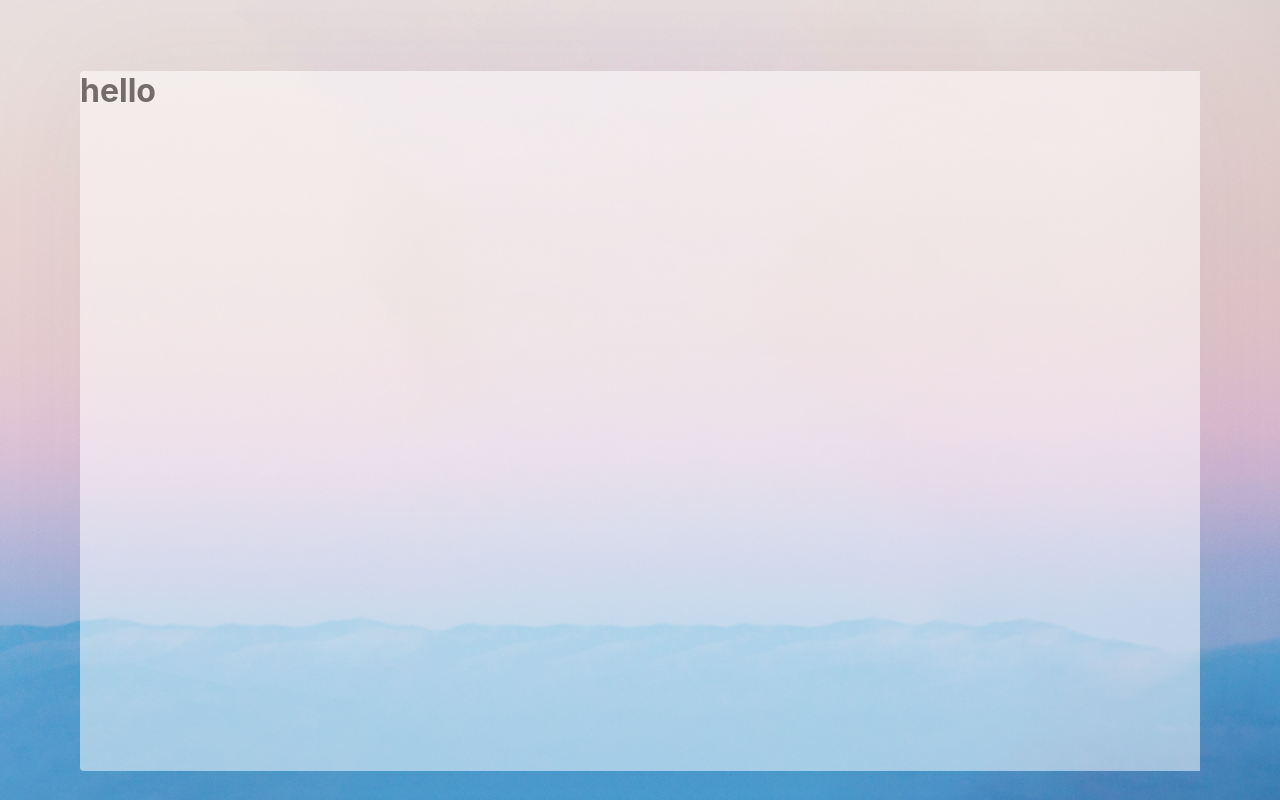
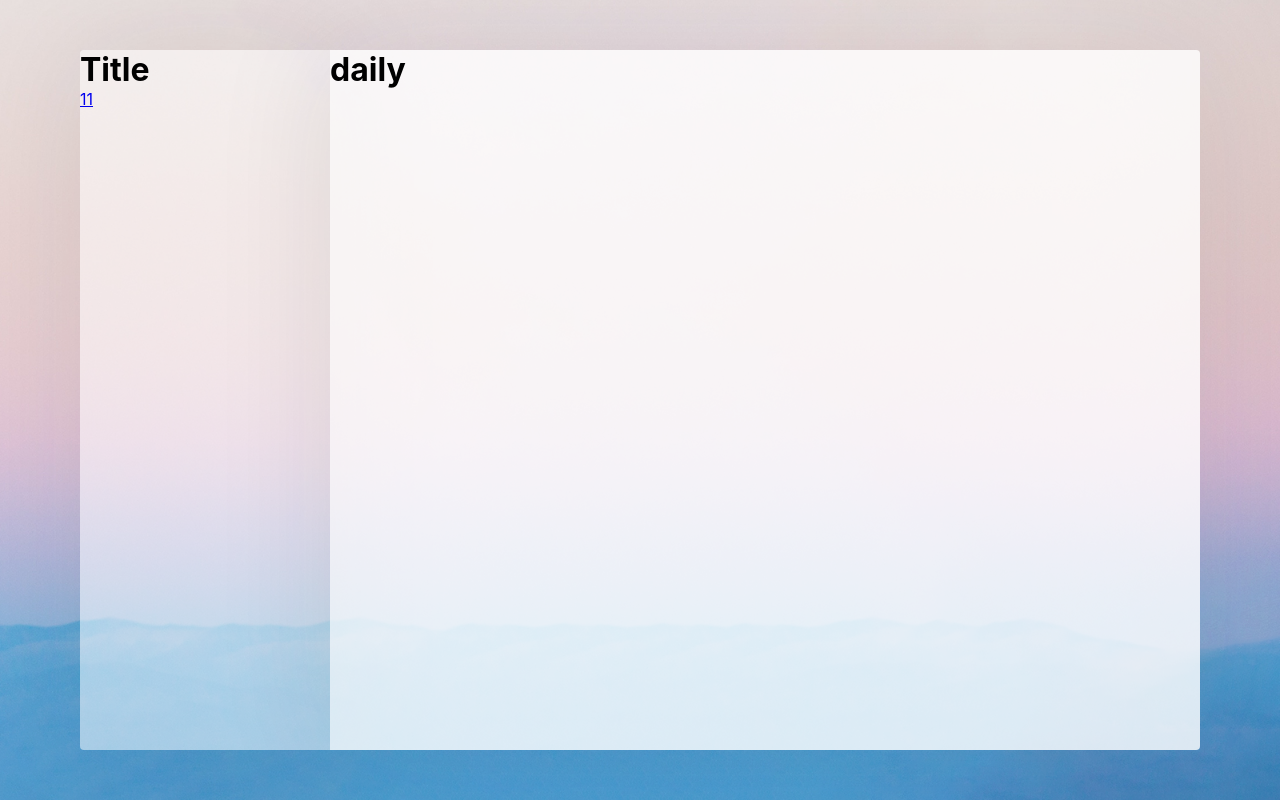
Before and after one commit to ZviksZ/daily-planner, a React (Create React App) app in the folder client/: page / in a window 1280 px wide. Built offline with nearby package versions, Linux system fonts and the light colour scheme.

Commit message:
routes hook, browser router, basic grid

```diff
--- a/client/package.json
+++ b/client/package.json
@@ -6,10 +6,14 @@
     "@testing-library/jest-dom": "^4.2.4",
     "@testing-library/react": "^9.3.2",
     "@testing-library/user-event": "^7.1.2",
+    "axios": "^0.19.2",
     "node-sass": "^4.13.1",
     "react": "^16.12.0",
     "react-dom": "^16.12.0",
-    "react-scripts": "3.3.0"
+    "react-redux": "^7.1.3",
+    "react-router-dom": "^5.1.2",
+    "react-scripts": "3.3.0",
+    "redux": "^4.0.5"
   },
   "scripts": {
     "start": "react-scripts start",
--- a/client/src/App.jsx
+++ b/client/src/App.jsx
@@ -1,14 +1,18 @@
-import React   from 'react';
-import Sidebar from "./components/Sidebar/Sidebar.jsx";
+import React                     from 'react';
+import {BrowserRouter as Router} from 'react-router-dom'
+import {useRoutes}               from "./routes"
 
 function App() {
-  return (
-    <div className="main__wrapper-outer">
-      <div className="main__wrapper-in">
-         <Sidebar/>
-      </div>
-    </div>
-  );
+   const routes = useRoutes(true)
+
+   return (
+      <Router>
+         <div className="main__wrapper-outer">
+            {routes}
+         </div>
+      </Router>
+
+   );
 }
 
 export default App;
--- a/client/src/components/Sidebar/Sidebar.jsx
+++ b/client/src/components/Sidebar/Sidebar.jsx
@@ -1,10 +1,15 @@
-import React  from 'react';
-import styles from './Sidebar.module.scss'
+import React     from 'react';
+import styles    from './Sidebar.module.scss'
+import {NavLink} from 'react-router-dom'
 
 const Sidebar = () => {
    return (
-      <div>
-         <h1>hello</h1>
+      <div className={styles.wrapper}>
+         <h1>Title</h1>
+
+         <nav>
+            <NavLink to={'/'}>11</NavLink>
+         </nav>
       </div>
    );
 };
--- a/client/src/components/Sidebar/Sidebar.module.scss
+++ b/client/src/components/Sidebar/Sidebar.module.scss
@@ -0,0 +1,9 @@
+.wrapper {
+    display: flex;
+    flex-direction: column;
+    width: 250px;
+    height: 100%;
+    background-color: rgba(255, 255, 255, 0.5);
+    border-radius: 4px 0 0 4px;
+    box-shadow: 0 0 120px rgba(31, 32, 41, 0.1);
+}
--- a/client/src/index.scss
+++ b/client/src/index.scss
@@ -1,3 +1,9 @@
+* {
+  margin: 0;
+  padding: 0;
+  box-sizing: border-box;
+}
+
 body {
   margin: 0;
   font-family: -apple-system, BlinkMacSystemFont, 'Segoe UI', 'Roboto', 'Oxygen',
@@ -16,12 +22,13 @@ body {
   overflow: hidden;
   padding: 50px 80px;
   box-sizing: border-box;
+  display: grid;
+  grid-template-columns: 250px 1fr;
   .main__wrapper-in {
     width: 100%;
     height: 100%;
-    opacity: 0.5;
-    background-color: white;
-    border-radius: 4px 0 0 4px;
+    background-color: rgba(255, 255, 255, 0.8);
+    border-radius: 0 4px 4px 0;
     box-shadow: 0 0 120px rgba(31, 32, 41, 0.1);
   }
 }
--- /dev/null
+++ b/client/src/routes.js
@@ -0,0 +1,34 @@
+import React                     from 'react'
+import {Switch, Route, Redirect} from 'react-router-dom'
+import Sidebar                   from "./components/Sidebar/Sidebar.jsx";
+
+
+export const useRoutes = isAuthenticated => {
+   if (isAuthenticated) {
+      return (
+         <>
+            <Sidebar/>
+            <div className="main__wrapper-in">
+               <Switch>
+                  <Route path="/" exact>
+                     <h1>daily</h1>
+                  </Route>
+                  <Route path="/work">
+                     <h1>work</h1>
+                  </Route>
+                  <Redirect to="/" />
+               </Switch>
+            </div>
+         </>
+      )
+   }
+
+   return (
+      <Switch>
+         <Route path="/" exact>
+            <div>auth page</div>
+         </Route>
+         <Redirect to="/" />
+      </Switch>
+   )
+}
```
Also changed, not shown: 2 other files (tests, documents, lock files or other folders).
